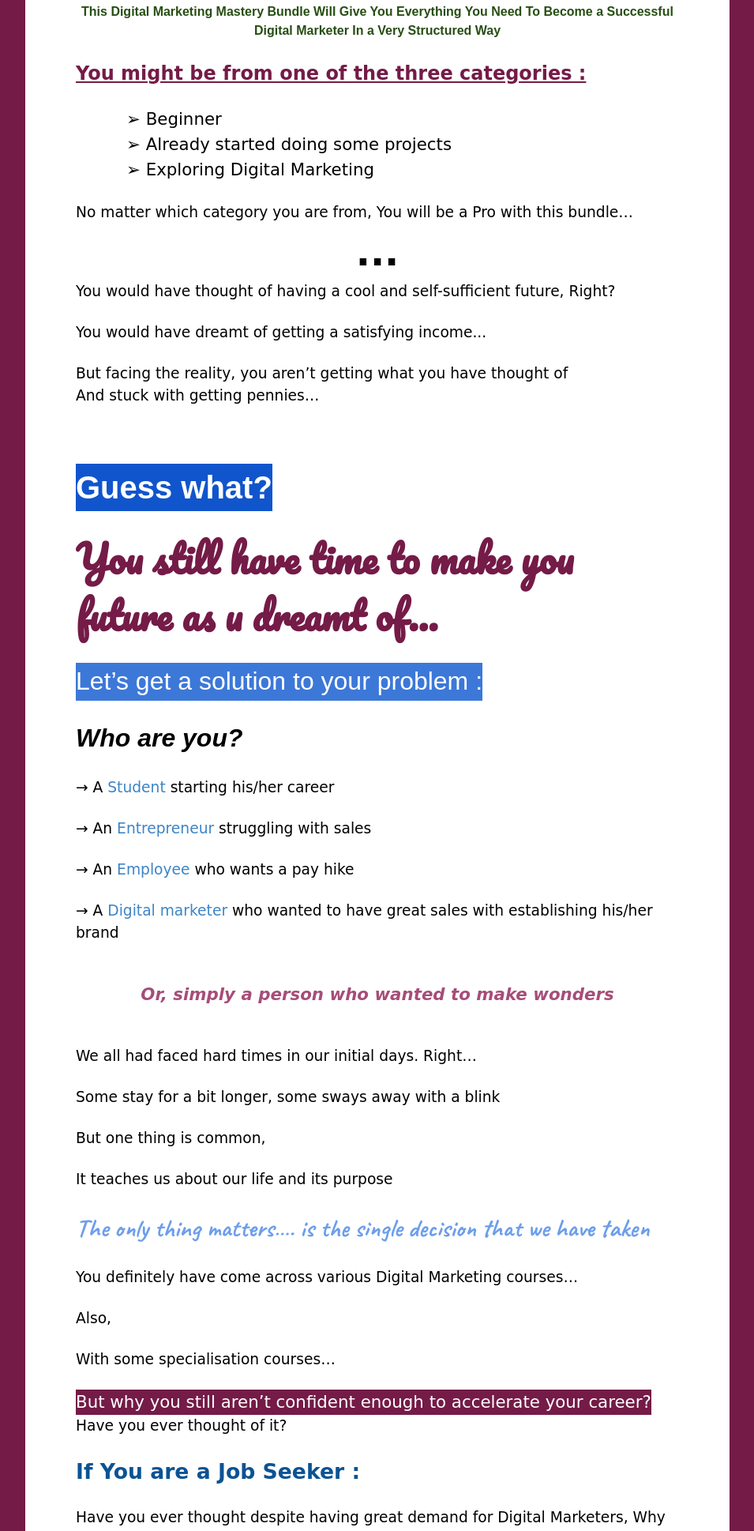
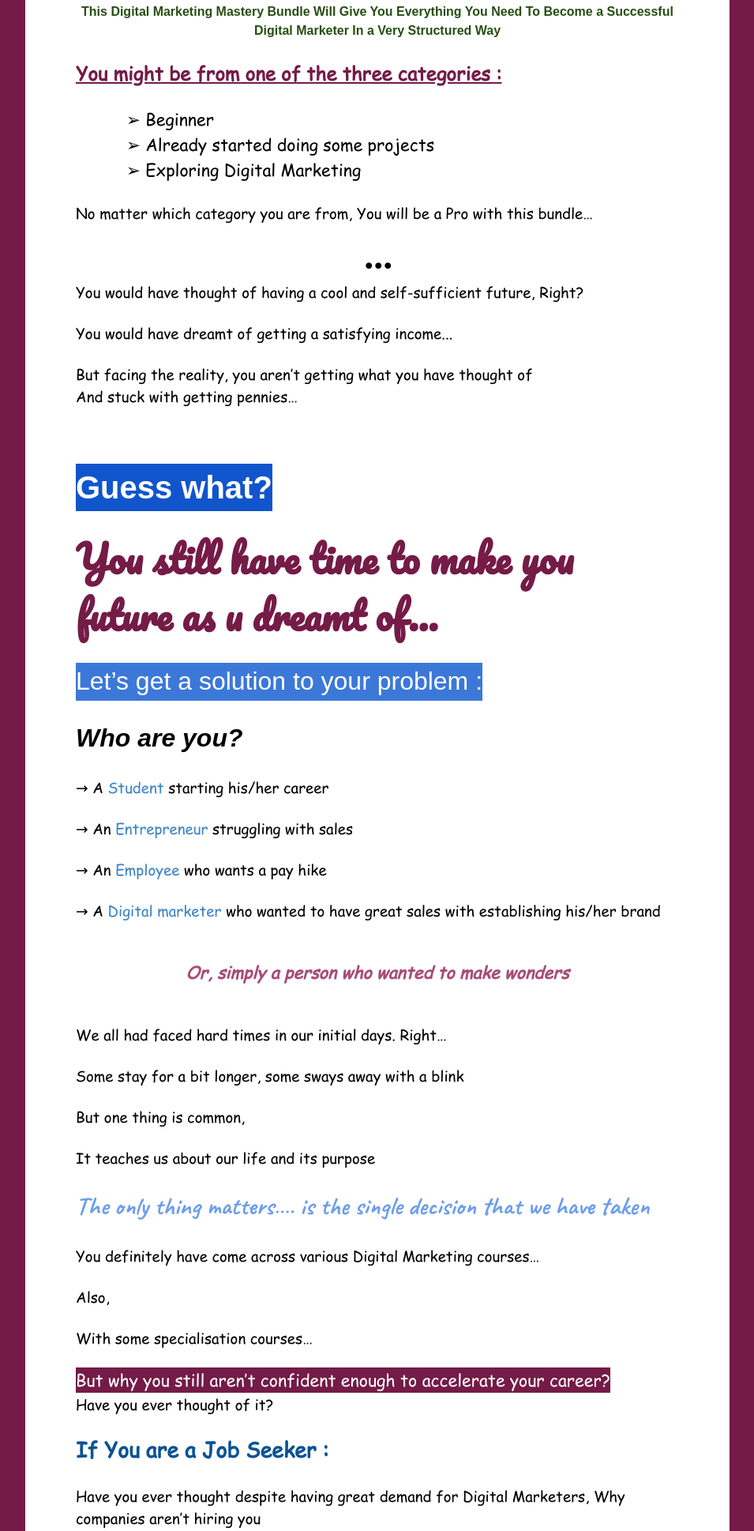
Before and after one commit to sarojkumar007/DMMB, a website: page index.html in a window 1280 px wide. Shown: the part 389-2327 px from the top of the page at 79% size, without its empty margins (162-1117 px from the left). Drawn offline with Linux system fonts and the light colour scheme; a web font is replaced by a local one.

Commit message:
fixed font and Media

```diff
--- a/dmm-style.css
+++ b/dmm-style.css
@@ -1,3 +1,10 @@
+@font-face{
+    font-family:'Comic Sans';
+    src:url(ComicSansMS/Comic-Sans-MS.woff2);
+    font-style:normal;
+    font-weight:100
+}
+
 *{
     margin: 0;
     padding: 0;
@@ -54,7 +61,7 @@ body{
     text-align: center;
 }
 .e4{
-    font-family: cursive;
+    font-family: "Comic Sans",cursive;
     font-size: 23.99999px;
     font-weight: bold;
     color: rgb(116, 27, 71);
@@ -62,7 +69,7 @@ body{
 }
 
 .e5{
-    font-family: cursive;
+    font-family: "Comic Sans",cursive;
     font-size: 21.33333px;
     list-style-type: none;
     margin-left: 4rem;
@@ -71,7 +78,7 @@ body{
     content: "\27A2";
 }
 .e6{
-    font-family: cursive;
+    font-family: "Comic Sans",cursive;
     font-size: 18.6666px;
 }
 .e6s1{
@@ -80,7 +87,7 @@ body{
     font-size: 21.328px;
 }
 .e7{
-    font-family: cursive;
+    font-family: "Comic Sans",cursive;
     font-size: 47.999px;
     font-weight: bolder;
     text-align: center;
@@ -111,14 +118,14 @@ body{
     font-weight: bolder;
 }
 .e12{
-    font-family: cursive;
+    font-family: "Comic Sans",cursive;
     font-size: 18.662px;
 }
 .e12s1{
     color: rgb(61, 133, 198);
 }
 .e13{
-    font-family: cursive;
+    font-family: "Comic Sans",cursive;
     font-size: 21.332px;
     color: rgb(166, 77, 121);
     text-align: center;
@@ -132,18 +139,18 @@ body{
 }
 .e15{
     display: inline-block;
-    font-family: cursive;
+    font-family: "Comic Sans",cursive;
     font-size: 21.332px;
     background-color: rgb(116, 27, 71);
     color: #fff;
 }
 .e16{
-    font-family: cursive;
+    font-family: "Comic Sans",cursive;
     font-size: 26.666px;
     color: rgb(11, 83, 148);
 }
 .e17{
-    font-family: cursive;
+    font-family: "Comic Sans",cursive;
     font-size: 21.332px;
     font-weight: bolder;
 }
@@ -162,7 +169,7 @@ body{
     font-family: "Kaushan Script";
 }
 .e20{
-    font-family: cursive;
+    font-family: "Comic Sans",cursive;
     font-size: 26.666px;
     color: rgb(17, 85, 204);
     text-decoration: underline;
@@ -197,3 +204,12 @@ body{
     margin: 0 auto;
     max-width: 512px;
 }
+
+@media screen and (max-width: 600px){
+    .container{
+        padding: 2rem 2rem 0;
+    }
+    .img1{
+        height: 180px;
+    }
+}
--- a/index.html
+++ b/index.html
@@ -4,8 +4,13 @@
     <meta charset="utf-8">
     <meta http-equiv="x-ua-compatible" content="ie=edge"/>
     <meta name="viewport" content="width=device-width, initial-scale=1, shrink-to-fit=no"/>
+    <link rel="icon" href="favicon.png" type="image/png" sizes="32x32">
     <title>Digital Marketing Mastery Bundle - Abhishek Sahu</title>
-    <link href="https://fonts.googleapis.com/css?family=Caveat:700|Courgette|Kaushan+Script|Pacifico&display=swap" rel="stylesheet">
+    <meta name="title" content="Digital Marketing Mastery Bundle">
+    <meta name="description" content="Digital Marketing Mastery Bundle by Abhishek Sahu">
+    <meta name="og:description" content="Digital Marketing Mastery Bundle by Abhishek Sahu">
+    <link rel="preload" as="font" href="https://fonts.googleapis.com/css?family=Caveat:700|Courgette|Mansalva|Kaushan+Script|Pacifico&display=swap">
+    <link href="https://fonts.googleapis.com/css?family=Caveat:700|Courgette|Mansalva|Kaushan+Script|Pacifico&display=swap" rel="stylesheet">
     <link rel="stylesheet" href="dmm-style.css">
 </head>
 <body>
```
Also changed, not shown: ComicSansMS/Comic-Sans-MS.ttf (added), ComicSansMS/Comic-Sans-MS.woff2 (added), favicon.png (added).
